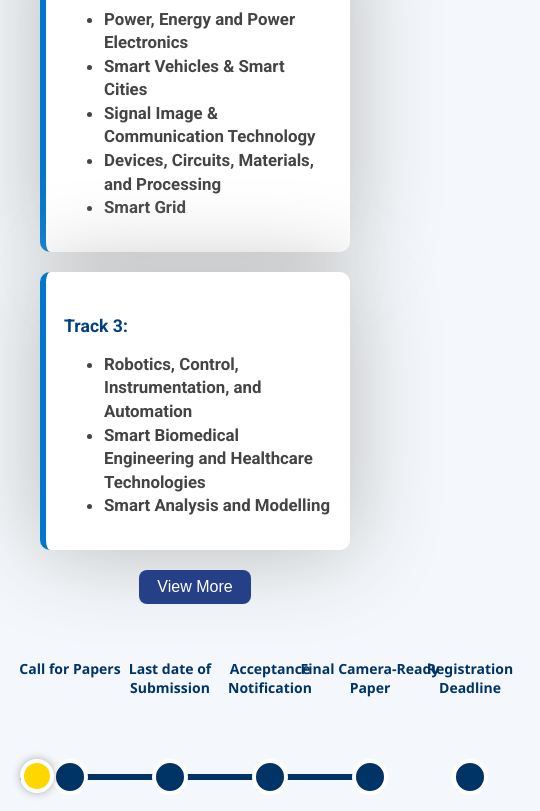
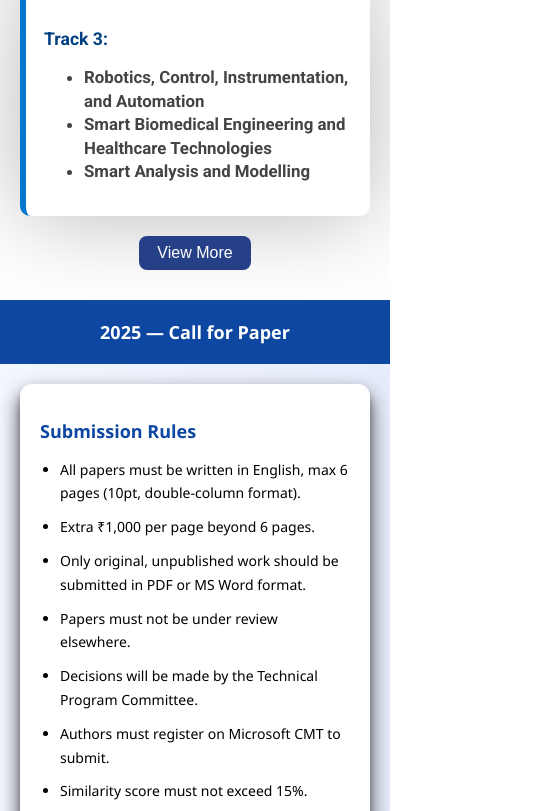
Before and after one commit to PriyanshuRoushan/confwebsite25, a React (Create React App) app in the folder frontend/: page / in a window 390 px wide. Shown: the part 4845-5656 px from the top of the page, 540 px wide, since content can reach past the window. Built offline with nearby package versions, Linux system fonts and the light colour scheme; a web font is replaced by a local one.

Commit message:
updated registration,call-for-paper

```diff
--- a/frontend/src/App.js
+++ b/frontend/src/App.js
@@ -8,7 +8,7 @@ import Tracks from './components/tracks/tracks';
 import CallForPaper from './components/callforpaper/call4Paper';
 import Footer from './components/footer/footer'
 import Registration from './components/registration/Registration';
-import TimelineComponent from './components/TimelineComponent/TimelineComponent';
+// import TimelineComponent from './components/TimelineComponent/TimelineComponent';
 import Preparing from './components/preparing/preparing';
 import Acknowledgement from './components/acknowledgement/acknowledgement'
 import Tourist from './components/tourist/Tourist';
@@ -23,7 +23,7 @@ function App() {
       <AboutRit/>
       <Speakers/>
       <Tracks />
-      <TimelineComponent/>
+      {/* <TimelineComponent/> */}
       <CallForPaper/>
       <Registration/>
       <Preparing/>
--- a/frontend/src/components/callforpaper/call4Paper.js
+++ b/frontend/src/components/callforpaper/call4Paper.js
@@ -12,113 +12,148 @@ const CallForPaper = () => {
       backgroundColor: '#0d47a1',
       color: 'white',
       textAlign: 'center',
-      fontSize: '24px',
+      fontSize: 'clamp(18px, 4vw, 24px)',
       fontWeight: 600,
-      scrollMarginTop:"100px"
+      scrollMarginTop: "100px"
     },
     container: {
       display: 'flex',
-      flexWrap: 'wrap',
-      padding: '40px',
+      flexDirection: 'column',
+      padding: 'clamp(20px, 4vw, 40px)',
       gap: '20px',
       boxSizing: 'border-box',
       background: 'linear-gradient(to right, #f3f6fd, #e6ecfb)',
       minHeight: '100vh',
       fontFamily: "'Segoe UI', sans-serif",
-      scrollMarginTop:"40px"
-
+      scrollMarginTop: "40px"
+    },
+    panelContainer: {
+      display: 'flex',
+      flexDirection: 'row',
+      flexWrap: 'wrap',
+      gap: '20px',
+      width: '100%'
     },
     leftPanel: {
-      flex: 7,
+      flex: '1 1 60%',
       minWidth: '300px',
       backgroundColor: 'white',
       borderRadius: '12px',
-      // boxShadow: '0 4px 10px rgba(0,0,0,0.05)',
-      padding: '30px',
-      boxShadow: "rgba(0, 0, 0, 0.75) 0px 10px 20px, rgba(0, 0, 0, 0.23) 0px 6px 6px;"
+      padding: 'clamp(20px, 3vw, 30px)',
+      boxShadow: 'rgba(0, 0, 0, 0.75) 0px 10px 20px, rgba(0, 0, 0, 0.23) 0px 6px 6px'
     },
     rightPanel: {
-      flex: 3,
+      flex: '1 1 30%',
       minWidth: '250px',
       backgroundColor: '#ffffff',
       borderRadius: '12px',
-      padding: '30px',
-      boxShadow: 'rgba(0, 0, 0, 0.75) 0px 10px 20px, rgba(0, 0, 0, 0.23) 0px 6px 6px;',
+      padding: 'clamp(20px, 3vw, 30px)',
+      boxShadow: 'rgba(0, 0, 0, 0.75) 0px 10px 20px, rgba(0, 0, 0, 0.23) 0px 6px 6px',
       display: 'flex',
       flexDirection: 'column',
-      alignItems: 'center'
+      gap: '20px'
     },
     heading: {
-      color: '#0d47a1'
+      color: '#0d47a1',
+      fontSize: 'clamp(18px, 2vw, 22px)',
+      marginBottom: '15px'
     },
     list: {
       paddingLeft: '20px',
-      lineHeight: '1.7'
+      lineHeight: '1.7',
+      fontSize: 'clamp(14px, 1.8vw, 16px)',
+      margin: 0
+    },
+    listItem: {
+      marginBottom: '10px'
     },
     dates: {
-      marginTop: '30px',
-      padding: '20px',
+      marginTop: '20px',
+      padding: 'clamp(15px, 3vw, 20px)',
       background: '#e3f2fd',
       borderLeft: '5px solid #0d47a1',
-      borderRadius: '8px'
+      borderRadius: '8px',
+      fontSize: 'clamp(14px, 1.8vw, 16px)'
+    },
+    dateItem: {
+      marginBottom: '8px'
+    },
+    buttonContainer: {
+      display: 'flex',
+      justifyContent: 'center',
+      width: '100%',
+      marginTop: 'auto' // Pushes button to bottom
     },
     button: {
       backgroundColor: '#0d47a1',
       color: '#fff',
       border: 'none',
-      padding: '14px 30px',
-      fontSize: '16px',
+      padding: '12px 25px',
+      fontSize: 'clamp(14px, 2vw, 16px)',
       borderRadius: '30px',
       cursor: 'pointer',
-      marginBottom: '30px',
-      transition: 'background-color 0.3s ease'
+      transition: 'background-color 0.3s ease',
+      width: '100%',
+      maxWidth: '300px',
+      '&:hover': {
+        backgroundColor: '#1565c0'
+      }
+    },
+    ethicsContainer: {
+      display: 'flex',
+      flexDirection: 'column',
+      flex: 1
     },
     ethics: {
-      fontSize: '14px',
+      fontSize: 'clamp(13px, 1.8vw, 14px)',
       lineHeight: 1.6,
       textAlign: 'left',
       color: '#444',
       backgroundColor: '#f7f9ff',
-      padding: '20px',
-      borderRadius: '10px'
+      padding: 'clamp(15px, 3vw, 20px)',
+      borderRadius: '10px',
+      width: '100%',
+      boxSizing: 'border-box',
+      wordWrap: 'break-word',
+      overflowWrap: 'break-word',
+      hyphens: 'auto'
     }
   };
 
   return (
-    <div >
+    <div>
       <header style={styles.header} id='callforpaper'>
         2025 — Call for Paper
       </header>
 
-      <div style={styles.container} >
+      <div style={styles.container}>
+        <div style={styles.panelContainer}>
           {/* Left Panel */}
           <div style={styles.leftPanel}>
             <h2 style={styles.heading}>Submission Rules</h2>
             <ul style={styles.list}>
-            <li>All papers must be written in English, max 6 pages (10pt, double-column format).</li>
-            <li>Extra ₹1,000 per page beyond 6 pages.</li>
-            <li>Only original, unpublished work should be submitted in PDF or MS Word format.</li>
-            <li>Papers must not be under review elsewhere.</li>
-            <li>Decisions will be made by the Technical Program Committee.</li>
-            <li>Authors must register on Microsoft CMT to submit.</li>
-            <li>Similarity score must not exceed 15%.</li>
+              <li style={styles.listItem}>All papers must be written in English, max 6 pages (10pt, double-column format).</li>
+              <li style={styles.listItem}>Extra ₹1,000 per page beyond 6 pages.</li>
+              <li style={styles.listItem}>Only original, unpublished work should be submitted in PDF or MS Word format.</li>
+              <li style={styles.listItem}>Papers must not be under review elsewhere.</li>
+              <li style={styles.listItem}>Decisions will be made by the Technical Program Committee.</li>
+              <li style={styles.listItem}>Authors must register on Microsoft CMT to submit.</li>
+              <li style={styles.listItem}>Similarity score must not exceed 15%.</li>
             </ul>
 
             <div style={styles.dates}>
-            <p><strong> Call For Papers:</strong> 16th August 2025</p>
-            <p><strong>Last Date of Submission:</strong> 10th September 2025</p>
-            <p><strong>Acceptance Notification:</strong> 30th September 2025</p>
-            <p><strong>Final Camera-Ready Paper: </strong> 10th October 2025</p>
-            <p><strong>Registration Deadline: </strong> 20th November 2025</p>
-            <p><strong>Conference Date:</strong> 5th December2025 - 6th December2025</p>
+              <p style={styles.dateItem}><strong>Call For Papers:</strong> 16th August 2025</p>
+              <p style={styles.dateItem}><strong>Last Date of Submission:</strong> 10th September 2025</p>
+              <p style={styles.dateItem}><strong>Acceptance Notification:</strong> 30th September 2025</p>
+              <p style={styles.dateItem}><strong>Final Camera-Ready Paper:</strong> 10th October 2025</p>
+              <p style={styles.dateItem}><strong>Registration Deadline:</strong> 20th November 2025</p>
+              <p style={styles.dateItem}><strong>Conference Date:</strong> 5th December 2025 - 6th December 2025</p>
             </div>
           </div>
 
           {/* Right Panel */}
-        <div style={styles.rightPanel} className="shadow">
-          <button style={styles.button} onClick={handleSubmit}>
-            Submit Your Paper
-          </button>
+          <div style={styles.rightPanel}>
+            <div style={styles.ethicsContainer}>
               <div style={styles.ethics}>
                 <h3 style={styles.heading}>Publication Ethics</h3>
                 <p>
@@ -129,6 +164,20 @@ const CallForPaper = () => {
                 </p>
               </div>
             </div>
+
+            {/* Submit Button */}
+            <div style={styles.buttonContainer}>
+              <button
+                style={styles.button}
+                onClick={handleSubmit}
+                onMouseOver={(e) => e.target.style.backgroundColor = '#1565c0'}
+                onMouseOut={(e) => e.target.style.backgroundColor = '#0d47a1'}
+              >
+                Submit Your Paper
+              </button>
+            </div>
+          </div>
+        </div>
       </div>
     </div>
   );
--- a/frontend/src/components/registration/Registration.css
+++ b/frontend/src/components/registration/Registration.css
@@ -1,29 +1,35 @@
 .registration-section {
-  padding: 20px 40px;
+  padding: 40px 24px;
   background-color: #f9fafe;
   color: #1f2b46;
   font-family: "Segoe UI", sans-serif;
   scroll-margin-top: 100px;
+  max-width: 1200px;
+  margin: auto;
 }
 
 .reg-heading {
   text-align: center;
   color: #1f4b99;
+  font-size: 30px;
+  font-weight: 600;
   margin-bottom: 30px;
-  font-size: 28px;
-  font-weight: 600;
 }
 
 .reg-table-container {
-  overflow-x: auto;
-  background: white;
-  padding: 20px;
+  background: #fff;
+  padding: 24px;
   border-radius: 12px;
   box-shadow: 0 0 10px rgba(31, 75, 153, 0.1);
 }
 
+.reg-table-scroll {
+  overflow-x: auto;
+}
+
 .reg-table {
   width: 100%;
+  min-width: 720px;
   border-collapse: collapse;
   font-size: 16px;
 }
@@ -31,13 +37,14 @@
 .reg-table th,
 .reg-table td {
   padding: 12px 16px;
-  border: 1px solid #cfd9e4;
+  border: 1px solid #d0dae7;
   text-align: center;
 }
 
 .reg-table th {
   background-color: #1f4b99;
-  color: white;
+  color: #ffffff;
+  font-weight: 600;
 }
 
 .reg-table tbody tr:nth-child(even) {
@@ -46,18 +53,19 @@
 
 .note {
   margin-top: 20px;
-  color: #cc0000;
+  color: #b71c1c;
   text-align: center;
   font-size: 14px;
+  line-height: 1.6;
 }
 
 /* Account Details Section */
 .account-details {
   margin-top: 40px;
-  padding: 20px;
-  background-color: #fff;
+  padding: 24px;
+  background-color: #ffffff;
   border-radius: 12px;
-  box-shadow: 0 0 10px rgba(31, 75, 153, 0.1);
+  box-shadow: 0 0 10px rgba(31, 75, 153, 0.08);
 }
 
 .account-heading {
@@ -65,6 +73,7 @@
   color: #d35400;
   font-size: 24px;
   margin-bottom: 20px;
+  font-weight: 600;
 }
 
 .account-table {
@@ -75,9 +84,33 @@
 
 .account-table td {
   padding: 12px 16px;
-  border: 1px solid #cfd9e4;
+  border: 1px solid #d0dae7;
 }
 
 .account-table tr:nth-child(even) {
-  background-color: #f9fafe;
+  background-color: #f3f6fc;
 }
+
+/* Responsive Adjustments */
+@media (max-width: 768px) {
+  .reg-heading {
+    font-size: 24px;
+  }
+
+  .account-heading {
+    font-size: 20px;
+  }
+
+  .reg-table,
+  .account-table {
+    font-size: 14px;
+  }
+
+  .note {
+    font-size: 13px;
+  }
+
+  .registration-section {
+    padding: 20px 16px;
+  }
+}
--- a/frontend/src/components/registration/Registration.js
+++ b/frontend/src/components/registration/Registration.js
@@ -4,14 +4,15 @@ import "./Registration.css";
 const Registration = () => {
   return (
     <section className="registration-section" id="main-registration">
-      <h2 className="reg-heading">🎓 Conference Registration</h2>
+      <h2 className="reg-heading">Conference Registration</h2>
 
       <div className="reg-table-container">
+        <div className="reg-table-scroll">
           <table className="reg-table">
             <thead>
               <tr>
                 <th>Category</th>
-      <th>Early Bird Rate<br />(Upto October 15, 2025)</th>
+                <th>Early Bird<br />(Upto October 15, 2025)</th>
                 <th>Standard Rate<br />(After October 15, 2025)</th>
               </tr>
             </thead>
@@ -29,40 +30,23 @@ const Registration = () => {
               <tr><td>Tutorial only (Foreign Student)</td><td>$30</td><td>$50</td></tr>
             </tbody>
           </table>
-
-
+        </div>
         <p className="note">
           * All rates are inclusive of GST 18% <br />
-          <strong>One full author registration can register up to 2 papers</strong> <br />
+          <strong>One full author registration can register up to 2 papers.</strong> <br />
           Extra page charge: ₹1000/page (Indian) or $15/page (International)
         </p>
       </div>
 
-      {/* Account Details Section */}
       <div className="account-details">
-        <h3 className="account-heading">🏦 Account Details</h3>
+        <h3 className="account-heading">Account Details</h3>
         <table className="account-table">
           <tbody>
-            <tr>
-              <td><strong>Name of Account</strong></td>
-              <td>ROORKEE INSTITUTE OF TECHNOLOGY</td>
-            </tr>
-            <tr>
-              <td><strong>Account Number</strong></td>
-              <td>4044000100147399</td>
-            </tr>
-            <tr>
-              <td><strong>IFSC Code</strong></td>
-              <td>PUNB0404400</td>
-            </tr>
-            <tr>
-              <td><strong>Bank Name</strong></td>
-              <td>Punjab National Bank, IIT ROORKEE</td>
-            </tr>
-            <tr>
-              <td><strong>SWIFT Code</strong></td>
-              <td>PUNBINBB(Head Office)</td>
-            </tr>
+            <tr><td><strong>Name of Account</strong></td><td>ROORKEE INSTITUTE OF TECHNOLOGY</td></tr>
+            <tr><td><strong>Account Number</strong></td><td>4044000100147399</td></tr>
+            <tr><td><strong>IFSC Code</strong></td><td>PUNB0404400</td></tr>
+            <tr><td><strong>Bank Name</strong></td><td>Punjab National Bank, IIT ROORKEE</td></tr>
+            <tr><td><strong>SWIFT Code</strong></td><td>PUNBINBB (Head Office)</td></tr>
           </tbody>
         </table>
       </div>
```
Lines whose indentation alone changed are shown as unchanged.
